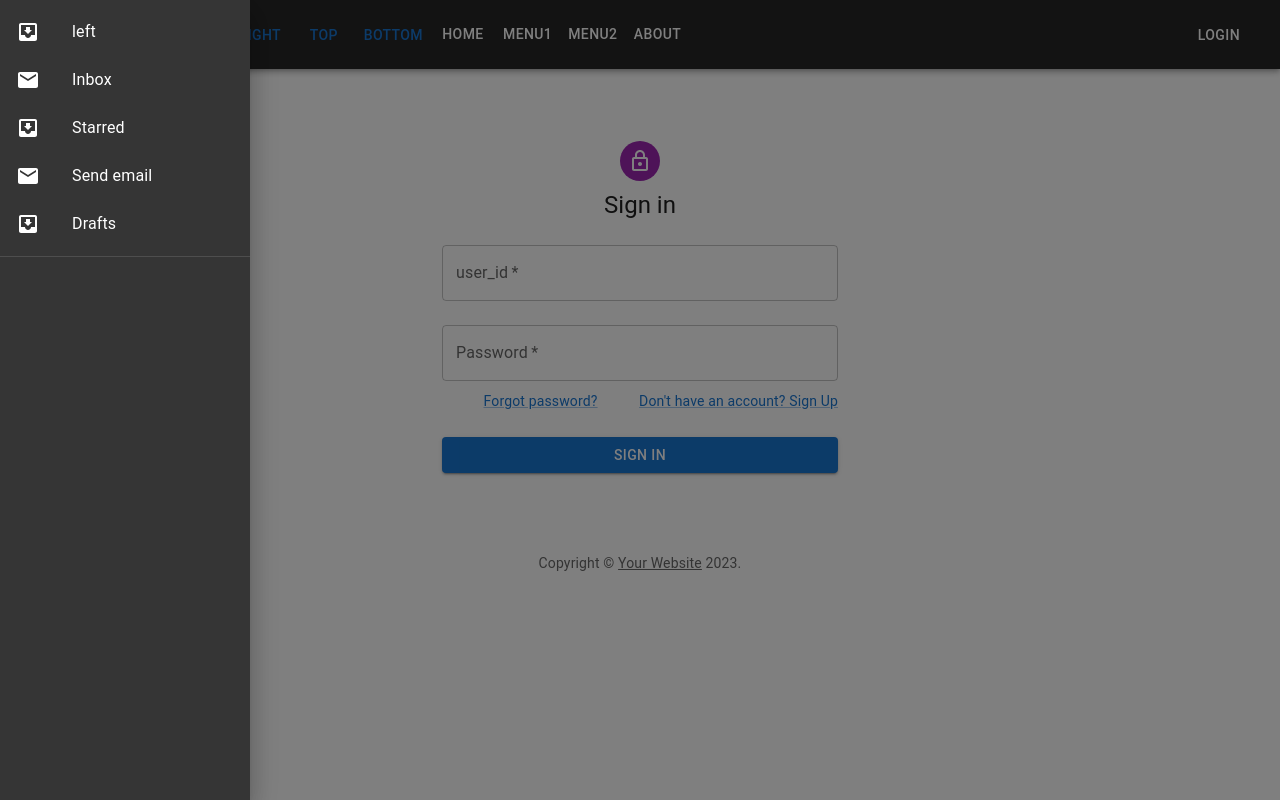
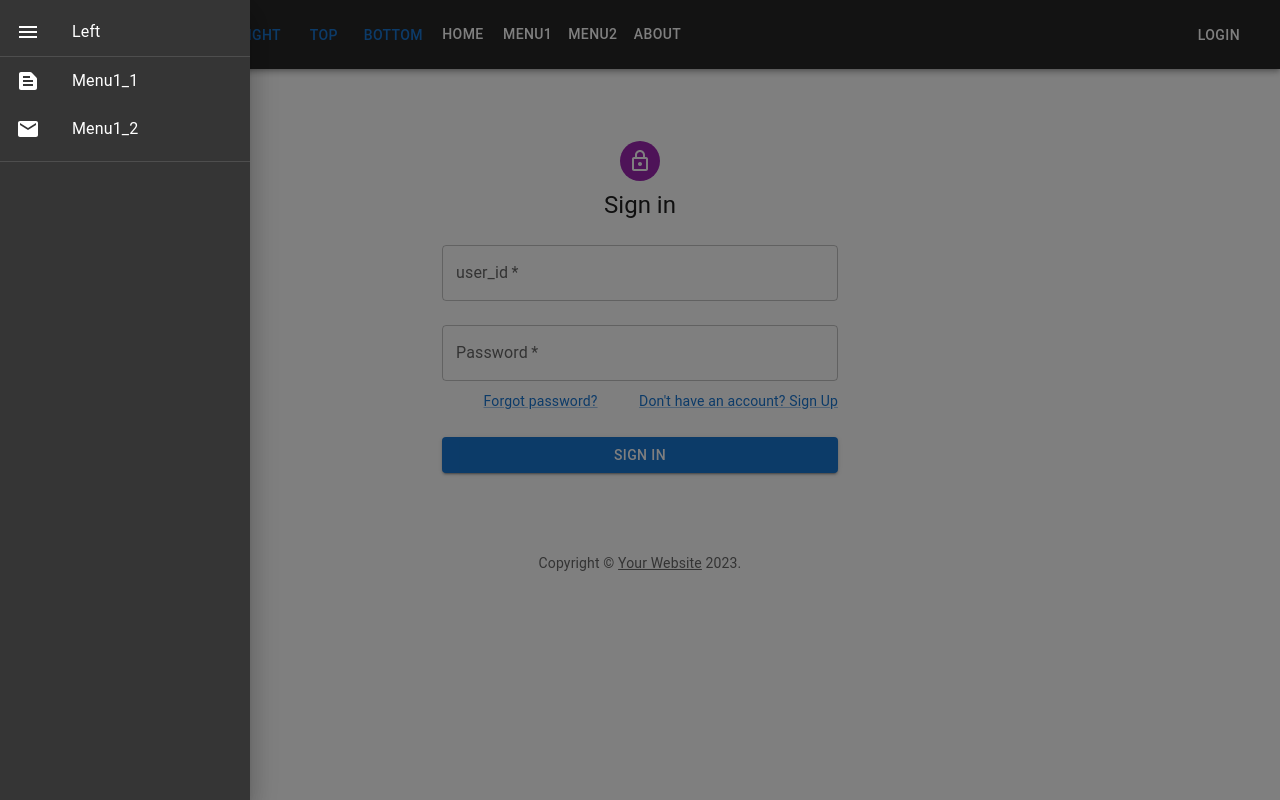
Before and after one commit to ChaeWoongbin/hello_react, a React (Create React App) app: page /Login in a window 1280 px wide. Both pictures are taken after a click on the button "LEFT". Built offline with nearby package versions, Linux system fonts and the light colour scheme.

Commit message:
JS Dictionary 구현

```diff
--- a/src/component/Appbar.js
+++ b/src/component/Appbar.js
@@ -6,7 +6,6 @@ import Toolbar from '@mui/material/Toolbar';
 import IconButton from '@mui/material/IconButton';
 import Typography from '@mui/material/Typography';
 import Menu from '@mui/material/Menu';
-import MenuIcon from '@mui/icons-material/Menu';
 import Container from '@mui/material/Container';
 import Avatar from '@mui/material/Avatar';
 import Button from '@mui/material/Button';
@@ -21,13 +20,18 @@ import ListItem from '@mui/material/ListItem';
 import ListItemButton from '@mui/material/ListItemButton';
 import ListItemIcon from '@mui/material/ListItemIcon';
 import ListItemText from '@mui/material/ListItemText';
+import MenuIcon from '@mui/icons-material/Menu';
 import InboxIcon from '@mui/icons-material/MoveToInbox';
 import MailIcon from '@mui/icons-material/Mail';
+import TextScriptIcon from '@mui/icons-material/TextSnippet';
 import { Drawer } from '@mui/material';
 
 
 const pages = ['Home', 'Menu1', 'Menu2', 'About'];
 const settings = ['Profile', 'Logout'];
+
+// const M1_page = [key:[], value:[]];
+const M1_page = [{key:'Menu1_1',value:<TextScriptIcon/>}, {key:'Menu1_2',value:<MailIcon/>}];
 
 function Appbar() {
 
@@ -103,17 +107,30 @@ const darkTheme = createTheme({
      {
         anchor === 'left' &&
         <div><List>
-        {['left','Inbox', 'Starred', 'Send email', 'Drafts'].map((text, index) => (
-          <ListItem key={text} disablePadding>
+          <ListItemButton>
+              <ListItemIcon>
+                <MenuIcon/>
+              </ListItemIcon>
+            <ListItemText primary='Left'/>
+          </ListItemButton>
+        <Divider />
+        {M1_page.map(({key,value}) => (
+
+          <Link style={{textDecoration: "none", color:"white"}} to={`/${key}`}>
+          <ListItem key={key} disablePadding>
             <ListItemButton>
               <ListItemIcon>
-                {index % 2 === 0 ? <InboxIcon /> : <MailIcon />}
+                {/* {index % 2 === 0 ? <InboxIcon /> : <MailIcon />} */}
+                {value}
               </ListItemIcon>
-              <ListItemText primary={text} />
+              <ListItemText primary={key}>
+              </ListItemText>
             </ListItemButton>
           </ListItem>
+          </Link>
+
         ))}
-      </List>
+     </List>
       <Divider /></div>
       }{
         anchor === 'right' &&
```
